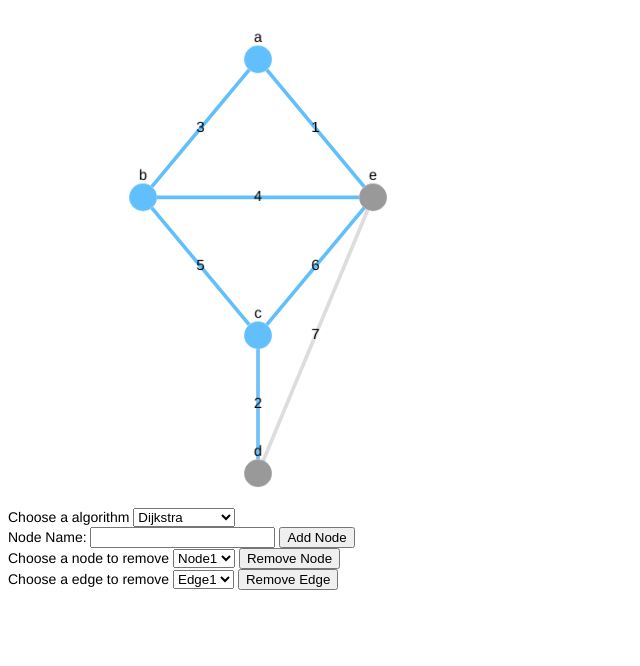
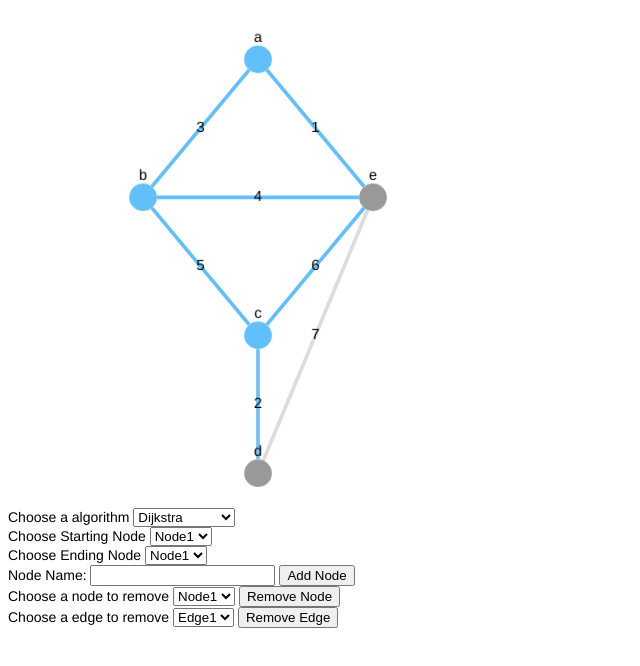
Before and after one commit to G-Amar/Network-Routing-Visualized, a website built with Vite: page index.html in a window 1280 px wide. Shown: the whole page, without its empty margins (0-640 px from the left). Built offline with nearby package versions, Linux system fonts and the light colour scheme.

Commit message:
added routing dropdowns

```diff
--- a/index.html
+++ b/index.html
@@ -14,6 +14,20 @@
       <select name="algorithm" id="algorithm">
         <option value="dijkstra">Dijkstra</option>
         <option value="bellman ford">Bellman Ford</option>
+      </select>
+    </div>
+    <div>
+      <label for="routing">Choose Starting Node</label>
+      <select name="algorithm" id="algorithm">
+        <option value="node1">Node1</option>
+        <option value="node2">Node2</option>
+      </select>
+    </div>
+    <div>
+      <label for="routing">Choose Ending Node</label>
+      <select name="algorithm" id="algorithm">
+        <option value="node1">Node1</option>
+        <option value="node2">Node2</option>
       </select>
     </div>
     <div>
@@ -37,9 +51,6 @@
       </select>
       <button id="removeEdgebutton">Remove Edge</button>
     </div>
-    <div>
-
-    </div>
     <script type="module" src="/main.js"></script>
   </body>
 </html>
```
